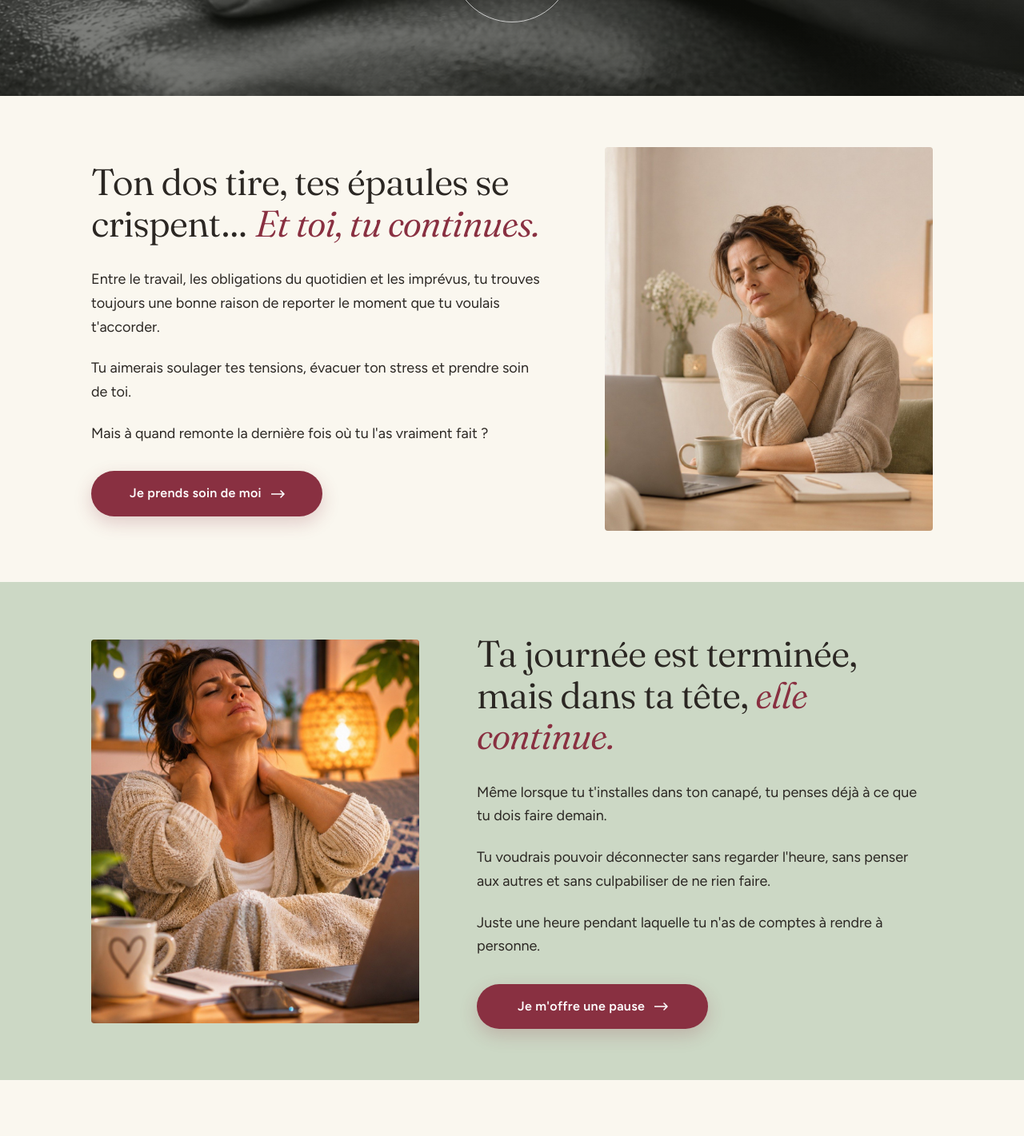
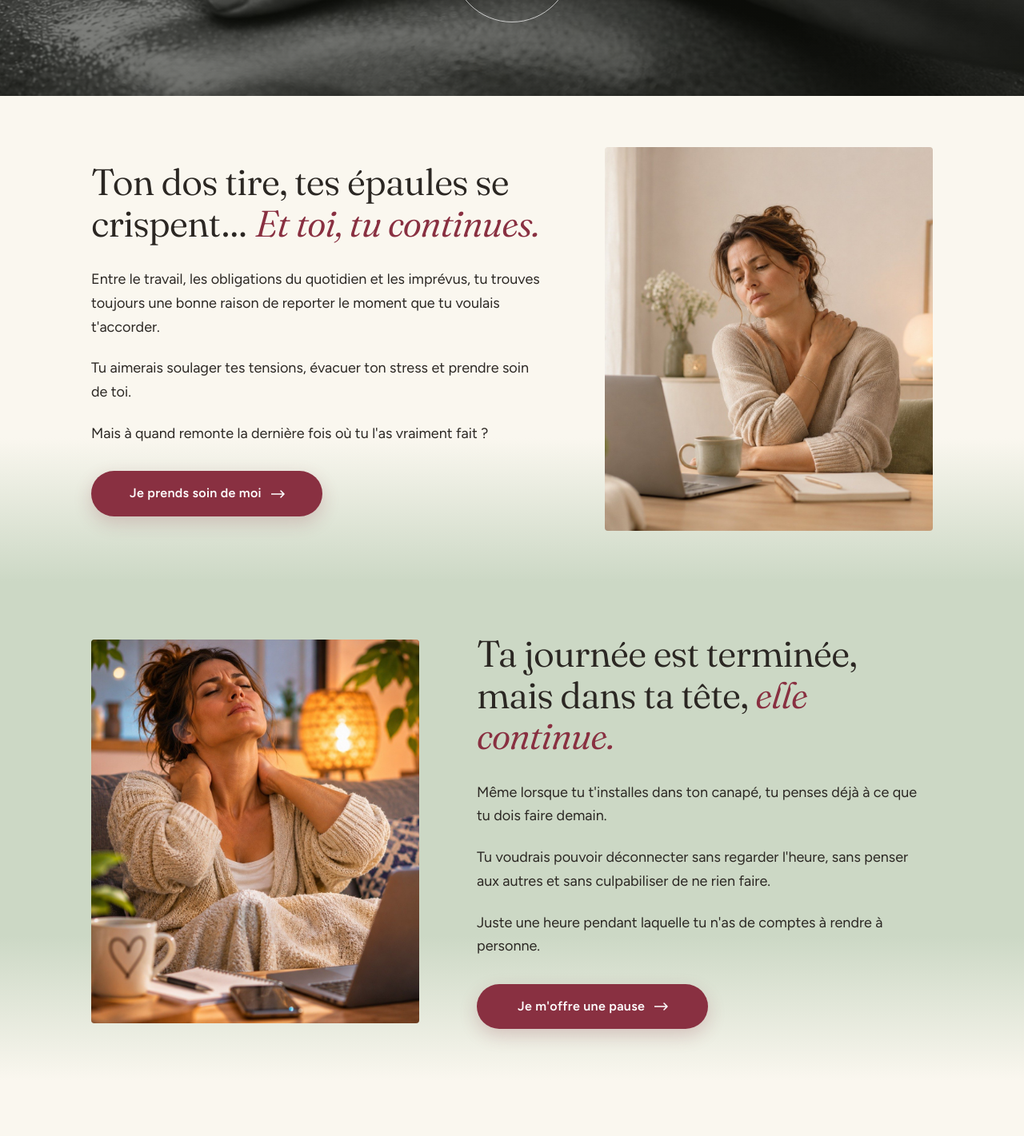
Before and after one commit to marcmasterbet/massage-a-domicile-christelle, a Next.js app: page / in a window 1280 px wide. Shown: the part 600-2021 px from the top of the page at 80% size. Built offline with nearby package versions, Linux system fonts and the light colour scheme.

Commit message:
Add files via upload

```diff
--- a/src/app/blog/blog.module.css
+++ b/src/app/blog/blog.module.css
@@ -58,7 +58,8 @@
 
 /* ——— Article ——— */
 .article {
-  padding: 150px var(--marge) clamp(56px, 7vw, 96px);
+  padding: 150px var(--marge) clamp(120px, 12vw, 180px);
+  background: linear-gradient(180deg, var(--ivoire) 0%, var(--ivoire) calc(100% - 180px), var(--terracotta) 100%);
 }
 
 .articleHeader,
--- a/src/app/page.tsx
+++ b/src/app/page.tsx
@@ -22,7 +22,12 @@ export default function Accueil() {
       </Hero>
 
       {parties.map((partie, i) => (
-        <Section key={partie.titre} {...partie} inverse={i % 2 === 1} />
+        <Section
+          key={partie.titre}
+          {...partie}
+          suivant={parties[i + 1]?.fond ?? "terracotta"}
+          inverse={i % 2 === 1}
+        />
       ))}
     </>
   );
--- a/src/app/servix/page.tsx
+++ b/src/app/servix/page.tsx
@@ -38,6 +38,7 @@ export default function Servix() {
           cta={{ label: p.cta }}
           photo={{ alt: p.titre, src: p.photo }}
           fond={i % 2 === 1 ? "sauge" : "ivoire"}
+          suivant={i === SERVICES.length - 1 ? "terracotta" : i % 2 === 1 ? "ivoire" : "sauge"}
           inverse={i % 2 === 1}
         >
           {p.faq && <Faq items={p.faq} />}
--- a/src/components/Footer.module.css
+++ b/src/components/Footer.module.css
@@ -1,6 +1,7 @@
 .footer {
   background: var(--terracotta);
   color: var(--encre);
+  border: 0;
   font-size: 15px;
   line-height: 1.5;
 }
--- a/src/components/PageInterne.module.css
+++ b/src/components/PageInterne.module.css
@@ -32,6 +32,12 @@
   }
 }
 
+/* Fond de page qui se fond dans le terracotta du pied de page */
+.page {
+  --couleur: var(--ivoire);
+  background: linear-gradient(180deg, var(--couleur) 0%, var(--couleur) calc(100% - 180px), var(--terracotta) 100%);
+}
+
 .sauge {
-  background: var(--sauge);
+  --couleur: var(--sauge);
 }
--- a/src/components/PageInterne.tsx
+++ b/src/components/PageInterne.tsx
@@ -12,7 +12,7 @@ type Props = {
 /** Gabarit des pages internes : en-tête clair sans photo, grand titre, puis le contenu. */
 export function PageInterne({ titre, children, fond }: Props) {
   return (
-    <div className={fond ? styles[fond] : undefined}>
+    <div className={`${styles.page} ${fond ? styles[fond] : ""}`}>
       <div className={styles.intro}>
         <h1 className={styles.title}>{titre}</h1>
       </div>
--- a/src/components/Section.module.css
+++ b/src/components/Section.module.css
@@ -1,15 +1,22 @@
+/* Fond : couleur du bloc, qui se fond dans celle du bloc suivant (--suivant) */
 .section {
   position: relative;
+  background: linear-gradient(
+    180deg,
+    var(--couleur) 0%,
+    var(--couleur) calc(100% - 180px),
+    var(--suivant, var(--couleur)) 100%
+  );
 }
 
 .ivoire {
-  background: var(--ivoire);
+  --couleur: var(--ivoire);
 }
 .sauge {
-  background: var(--sauge);
+  --couleur: var(--sauge);
 }
 .sable {
-  background: var(--sable);
+  --couleur: var(--sable);
 }
 
 .inner {
--- a/src/components/Section.tsx
+++ b/src/components/Section.tsx
@@ -13,6 +13,8 @@ type Props = {
   cta?: { label: string; href?: string };
   photo: { alt: string; src?: string; rond?: boolean; legende?: string[] };
   fond?: "ivoire" | "sauge" | "sable";
+  /** Couleur du bloc suivant : le bas du bloc s'y fond progressivement */
+  suivant?: "ivoire" | "sauge" | "sable" | "terracotta";
   /** Photo à gauche, texte à droite */
   inverse?: boolean;
   /** Contenu ajouté sous le texte (ex. FAQ) */
@@ -20,9 +22,21 @@ type Props = {
 };
 
 /** Une partie de page : une photo et un texte, rien de plus. */
-export function Section({ id, titre, titreAccent, paragraphes, cta, photo, fond = "ivoire", inverse, children }: Props) {
+export function Section({
+  id,
+  titre,
+  titreAccent,
+  paragraphes,
+  cta,
+  photo,
+  fond = "ivoire",
+  suivant,
+  inverse,
+  children,
+}: Props) {
+  const style = suivant ? ({ "--suivant": `var(--${suivant})` } as React.CSSProperties) : undefined;
   return (
-    <section id={id} className={`${styles.section} ${styles[fond]}`}>
+    <section id={id} className={`${styles.section} ${styles[fond]}`} style={style}>
       <div className={`${styles.inner} ${inverse ? styles.inverse : ""}`}>
         <div className={styles.text}>
           {titre && (
```
